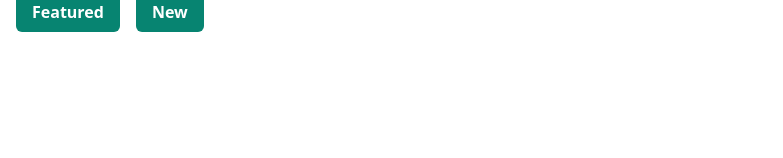
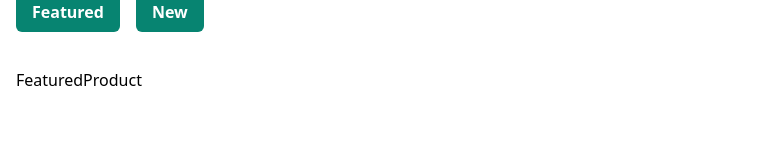
Before and after one commit to MahmudAnik1630/react-router-again, a React (Create React App) app in the folder react-router-again/: page /products in a window 1280 px wide. Shown: the part 123-281 px from the top of the page, without its empty margins (0-783 px from the left). Built offline with nearby package versions, Linux system fonts and the light colour scheme.

Commit message:
index Route

```diff
--- a/react-router-again/src/App.js
+++ b/react-router-again/src/App.js
@@ -17,6 +17,7 @@ function App() {
         <Route path="/about" element={<About />} />
         <Route path="/order-summary" element={<OrderSummary />} />
         <Route path="/products" element={<Products />}>
+          <Route index element={ <FeaturedProduct/>}/>
           <Route path="featured" element={<FeaturedProduct />} />
           <Route path="new" element={<NewProduct />} />
         </Route>
```
